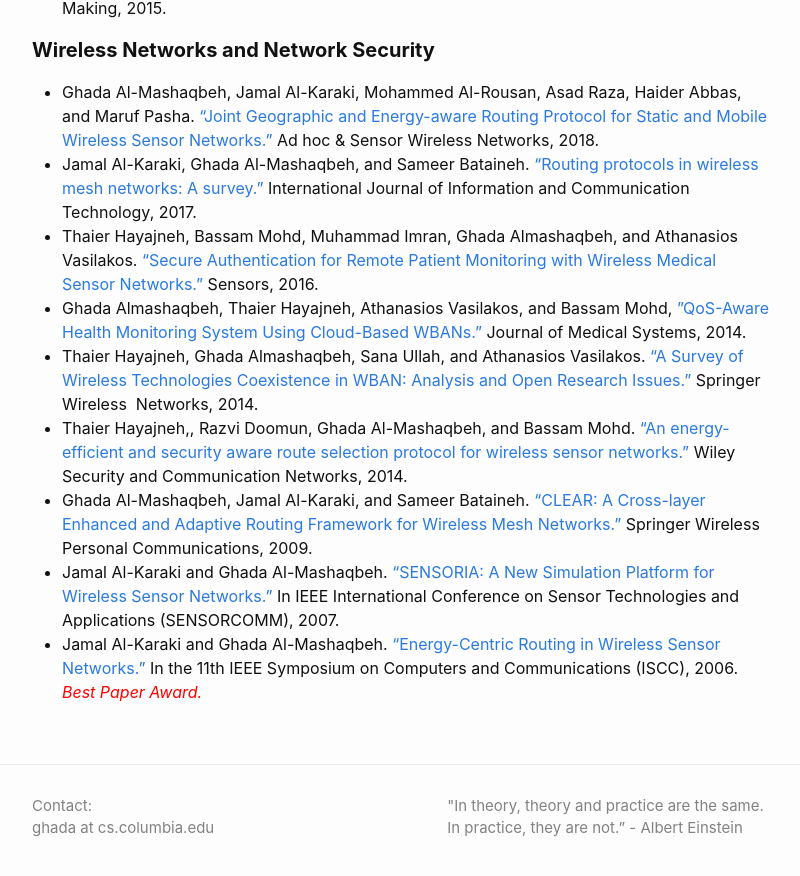
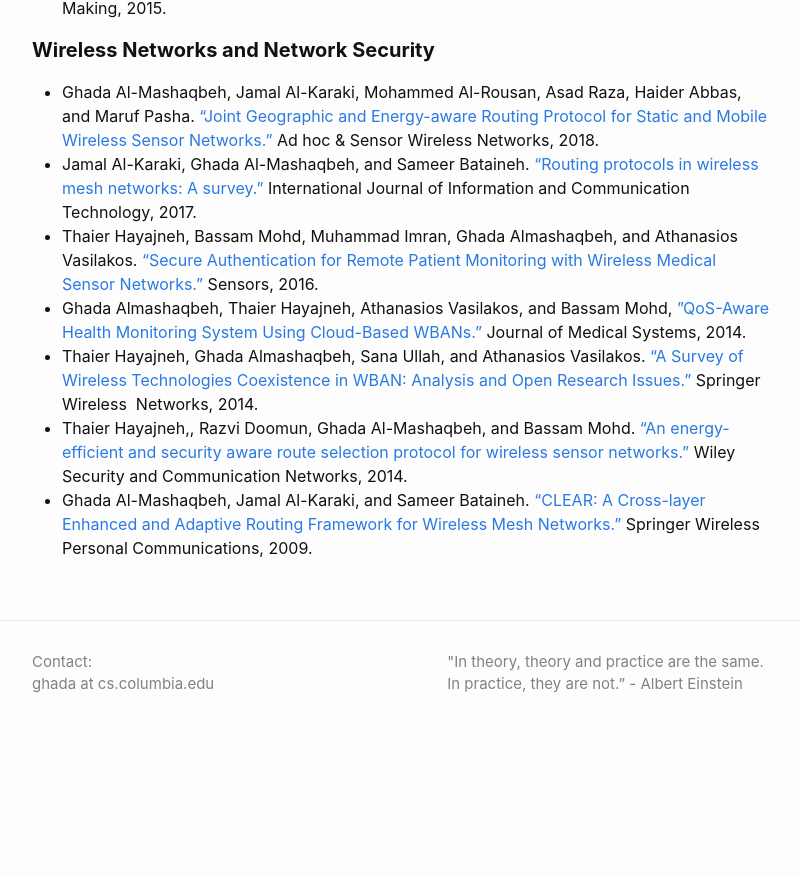
Before and after one commit to GhadaAlmashaqbeh/GhadaAlmashaqbeh.github.io, a Jekyll site: the page built from 02-publications.md, in a window 1280 px wide and 900 px high, scrolled down 873 px. Shown: the top 876 px of the window, without its empty margins (238-1038 px from the left). Built offline with Jekyll 4.4.1, drawn with Linux system fonts in a browser that asks for light colours; after the commit the page ends 1629 px from its top, so only the background shows below that.

Commit message:
some fix

```diff
--- a/02-publications.md
+++ b/02-publications.md
@@ -34,5 +34,3 @@ Ghada Almashaqbeh. ["CacheCash: A Cryptocurrency-based Decentralized Content Del
 * Thaier Hayajneh, Ghada Almashaqbeh, Sana Ullah, and Athanasios Vasilakos. [“A Survey of Wireless Technologies Coexistence in WBAN: Analysis and Open Research Issues.”](https://link.springer.com/article/10.1007/s11276-014-0736-8) Springer Wireless  Networks, 2014.
 * Thaier Hayajneh,, Razvi Doomun, Ghada Al-Mashaqbeh, and Bassam Mohd. [“An energy-efficient and security aware route selection protocol for wireless sensor networks.”](https://onlinelibrary.wiley.com/doi/full/10.1002/sec.915) Wiley Security and Communication Networks, 2014.
 * Ghada Al-Mashaqbeh, Jamal Al-Karaki, and Sameer Bataineh. [“CLEAR: A Cross-layer Enhanced and Adaptive Routing Framework for Wireless Mesh Networks.”](https://link.springer.com/article/10.1007/s11277-009-9758-4) Springer Wireless Personal Communications, 2009.
-* Jamal Al-Karaki and Ghada Al-Mashaqbeh. [“SENSORIA: A New Simulation Platform for Wireless Sensor Networks.”](https://ieeexplore.ieee.org/abstract/document/4394958) In IEEE International Conference on Sensor Technologies and Applications (SENSORCOMM), 2007.
-* Jamal Al-Karaki and Ghada Al-Mashaqbeh. [“Energy-Centric Routing in Wireless Sensor Networks.”](https://ieeexplore.ieee.org/abstract/document/1691145) In the 11th IEEE Symposium on Computers and Communications (ISCC), 2006. <span style="color: red;">_Best Paper Award._</span>
```
